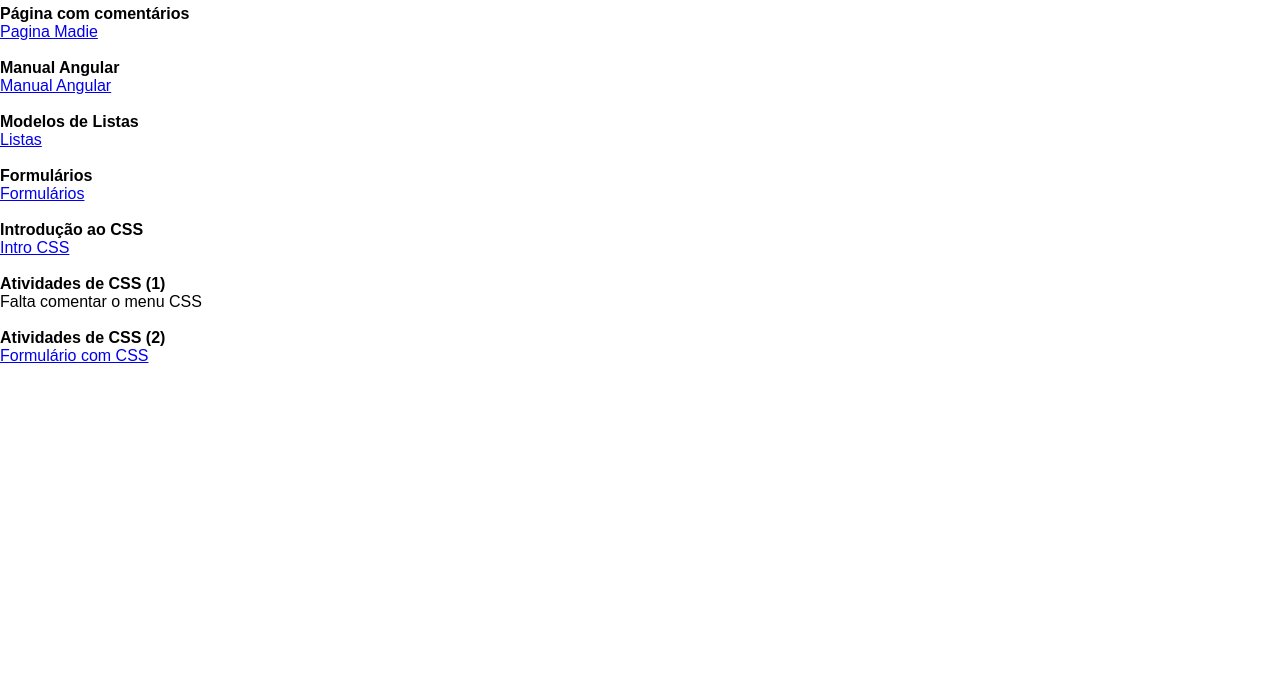
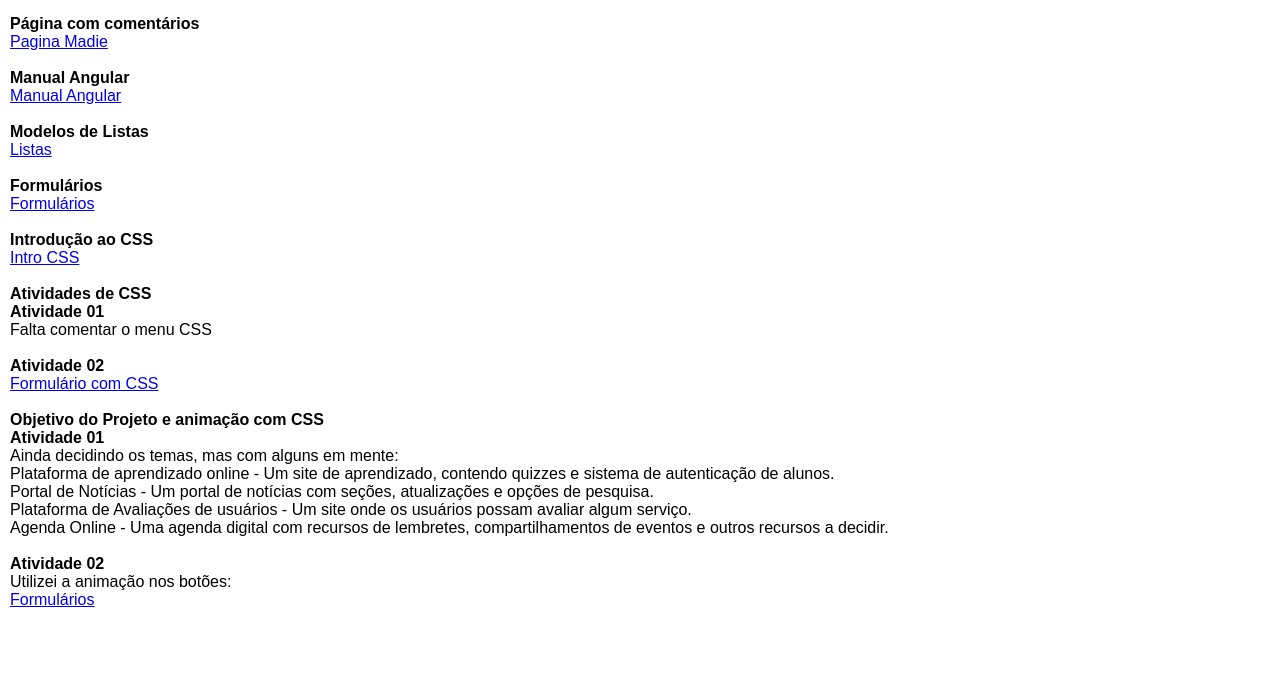
Before and after one commit to claricealvs/claricealvs.github.io, a plain HTML site: page index.html in a window 1280 px wide. Shown: the part 106-800 px from the top of the page. Drawn offline with Linux system fonts and the light colour scheme.

Commit message:
Upload das atividades de tema

```diff
--- a/index.html
+++ b/index.html
@@ -37,11 +37,27 @@
 			<b> Introdução ao CSS </b> <br>
 			<a href="introCss.html"> Intro CSS </a> <br> <br>
 
-			<b> Atividades de CSS (1)</b> <br>
+			<b> Atividades de CSS</b> <br>
+			<b> Atividade 01 </b> <br>
 			Falta comentar o menu CSS <br> <br>
 
-			<b> Atividades de CSS (2)</b> <br>
-			<a href="formCss.html">Formulário com CSS</a>
+			<b> Atividade 02 </b> <br>
+			<a href="formCss.html">Formulário com CSS</a> <br> <br>
+
+			<b> Objetivo do Projeto e animação com CSS </b> <br>
+			<b> Atividade 01 </b> <br>
+			Ainda decidindo os temas, mas com alguns em mente: <br>
+
+			Plataforma de aprendizado online - Um site de aprendizado, contendo quizzes e sistema de
+			autenticação de alunos. <br>
+			Portal de Notícias - Um portal de notícias com seções, atualizações e opções de pesquisa. <br>
+			Plataforma de Avaliações de usuários - Um site onde os usuários possam avaliar algum serviço. <br>
+			Agenda Online - Uma agenda digital com recursos de lembretes, compartilhamentos de eventos
+			e outros recursos a decidir. <br> <br>
+
+			<b> Atividade 02 </b> <br>
+			Utilizei a animação nos botões: <br>
+			<a href="modForms.html"> Formulários </a> <br> <br>
 
 </body>
 </html>
--- a/menu.css
+++ b/menu.css
@@ -189,6 +189,7 @@ p{
 }
 
 body{
+  padding: 10px;
     margin: 0;
     font-family: "Arial";
     color: black;
```
